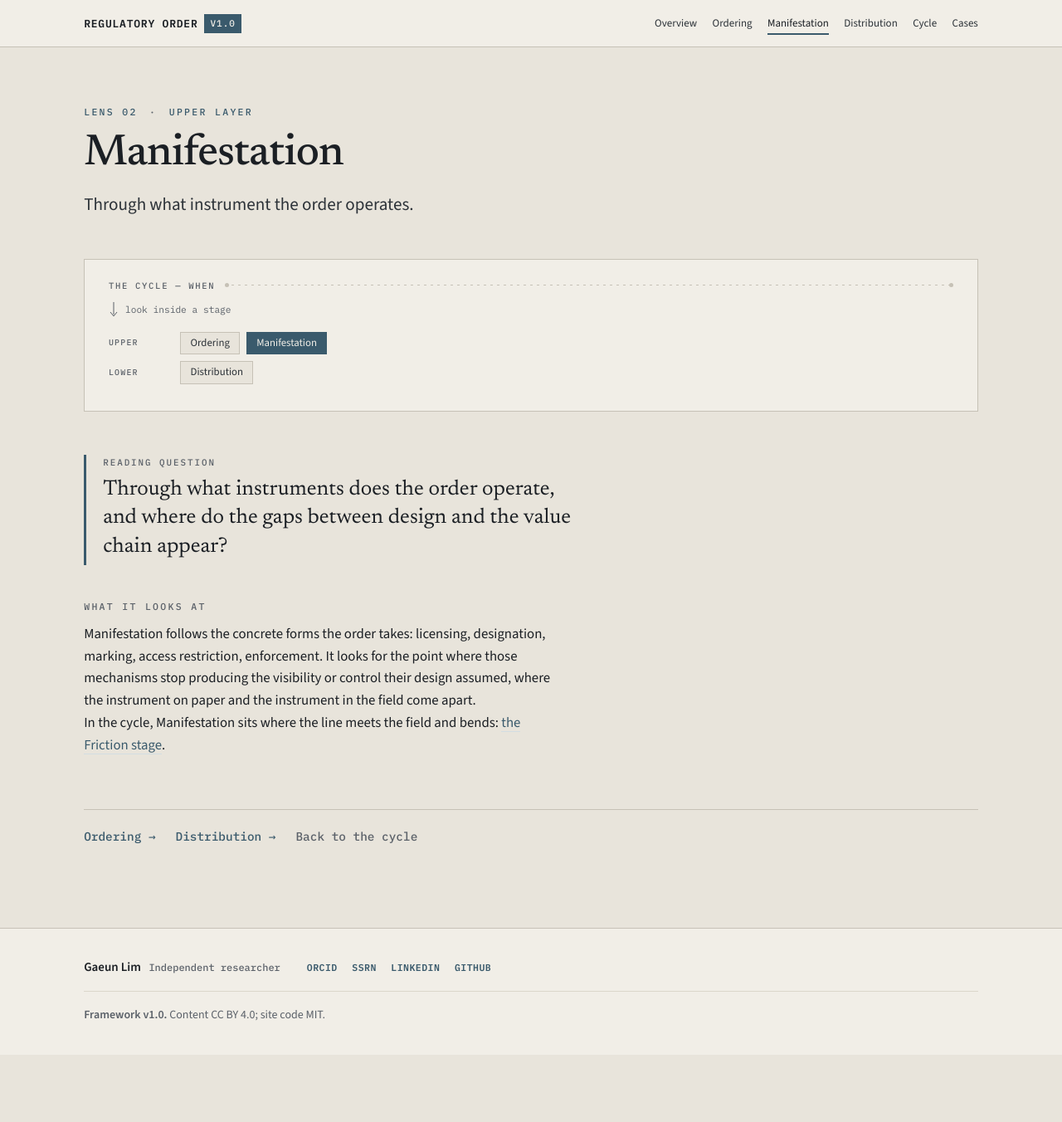
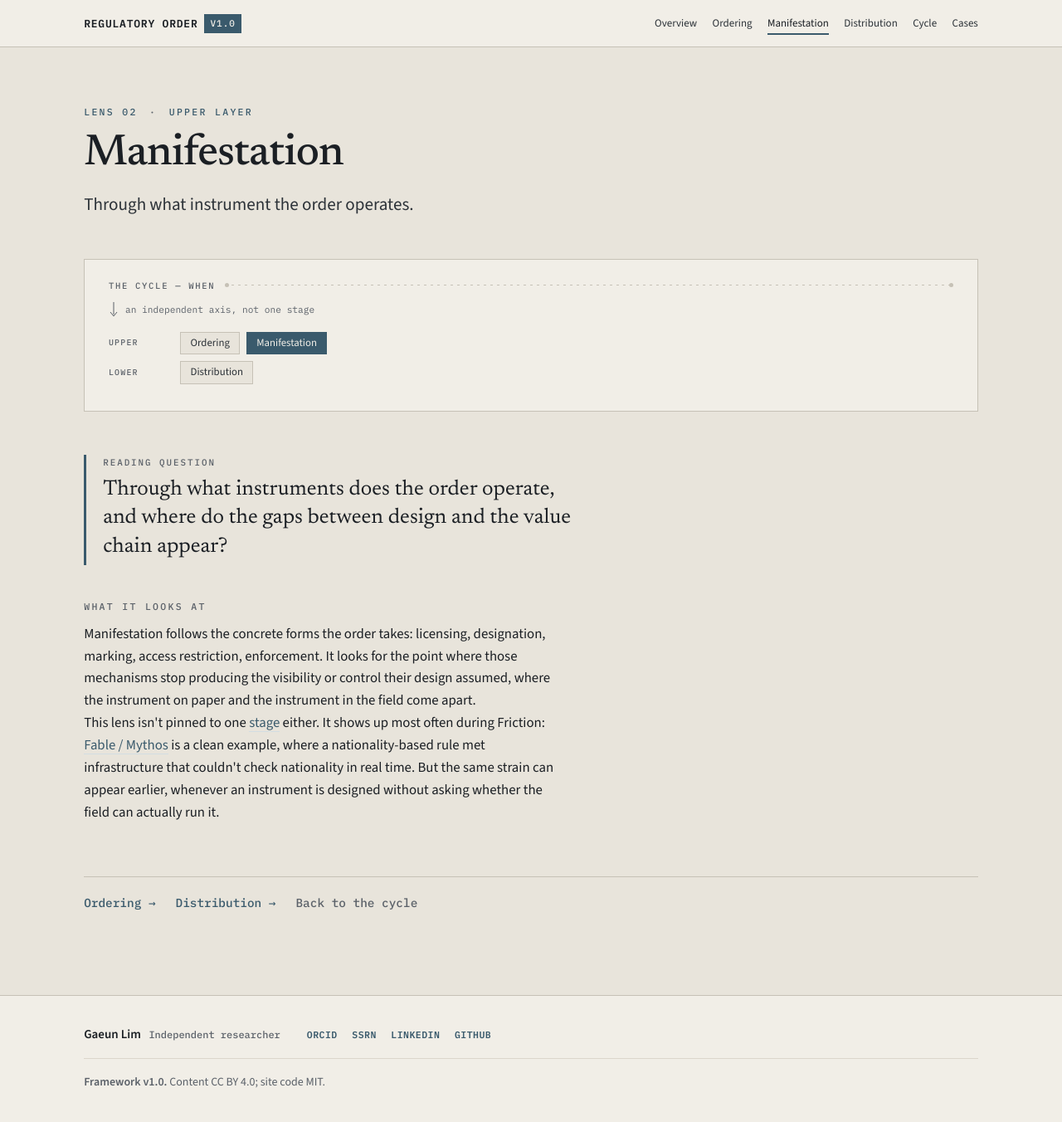
Before and after one commit to GaeunLim01/regulatory-order, a Jekyll site: the page built from framework/manifestation/index.html, in a window 1280 px wide. Shown: the whole page at 83% size. Built offline with Jekyll 4.4.1, drawn with Linux system fonts in a browser that asks for light colours; before the commit the page ends 1271 px from its top, so only the background shows below that.

Commit message:
Add files via upload

```diff
--- a/framework/manifestation/index.html
+++ b/framework/manifestation/index.html
@@ -11,9 +11,9 @@ description: Through what instrument the order operates, and where design meets
     <h1 class="lens-title">Manifestation</h1>
     <p class="lens-dek">Through what instrument the order operates.</p>
 
-    <div class="lens-map" aria-label="Where this lens sits. The cycle is the horizontal axis; the lenses look inside any one of its stages.">
+    <div class="lens-map" aria-label="Where this lens sits. The cycle tracks the regulation over time; the lenses are an independent axis on how actors interact with it, at any point in the cycle.">
       <div class="lens-map__cycle"><span>THE CYCLE — WHEN</span><span class="lens-map__dots" aria-hidden="true"></span></div>
-      <div class="lens-map__drop"><svg width="12" height="20" viewBox="0 0 12 20" aria-hidden="true"><line x1="6" y1="0" x2="6" y2="15" stroke="var(--muted)" stroke-width="1"/><path d="M2 12 L6 17 L10 12" fill="none" stroke="var(--muted)" stroke-width="1"/></svg>look inside a stage</div>
+      <div class="lens-map__drop"><svg width="12" height="20" viewBox="0 0 12 20" aria-hidden="true"><line x1="6" y1="0" x2="6" y2="15" stroke="var(--muted)" stroke-width="1"/><path d="M2 12 L6 17 L10 12" fill="none" stroke="var(--muted)" stroke-width="1"/></svg>an independent axis, not one stage</div>
       <div class="lens-map__layer">
         <span class="lens-map__tag">UPPER</span>
         <div class="lens-map__chips">
@@ -37,7 +37,7 @@ description: Through what instrument the order operates, and where design meets
     <div class="lens-body">
       <h2>What it looks at</h2>
       <p>Manifestation follows the concrete forms the order takes: licensing, designation, marking, access restriction, enforcement. It looks for the point where those mechanisms stop producing the visibility or control their design assumed, where the instrument on paper and the instrument in the field come apart.</p>
-      <p class="lens-cycle">In the cycle, Manifestation sits where the line meets the field and bends: <a href="{{ '/framework/cycle/' | relative_url }}">the Friction stage</a>.</p>
+      <p class="lens-cycle">This lens isn't pinned to one <a href="{{ '/framework/cycle/' | relative_url }}">stage</a> either. It shows up most often during Friction: <a href="/cases/fable-mythos/">Fable / Mythos</a> is a clean example, where a nationality-based rule met infrastructure that couldn't check nationality in real time. But the same strain can appear earlier, whenever an instrument is designed without asking whether the field can actually run it.</p>
     </div>
 
     <nav class="lens-nav" aria-label="Other lenses">
```
